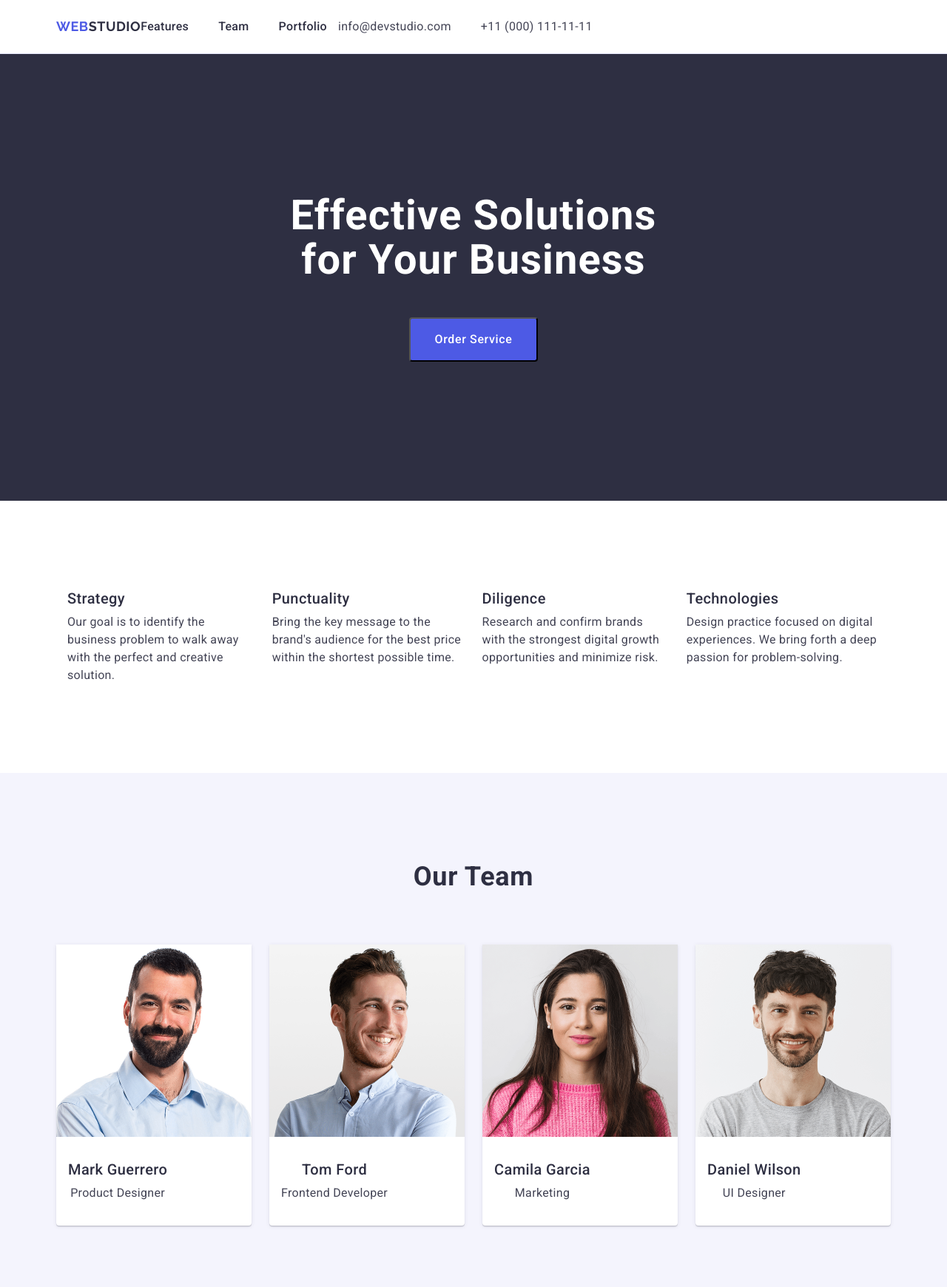
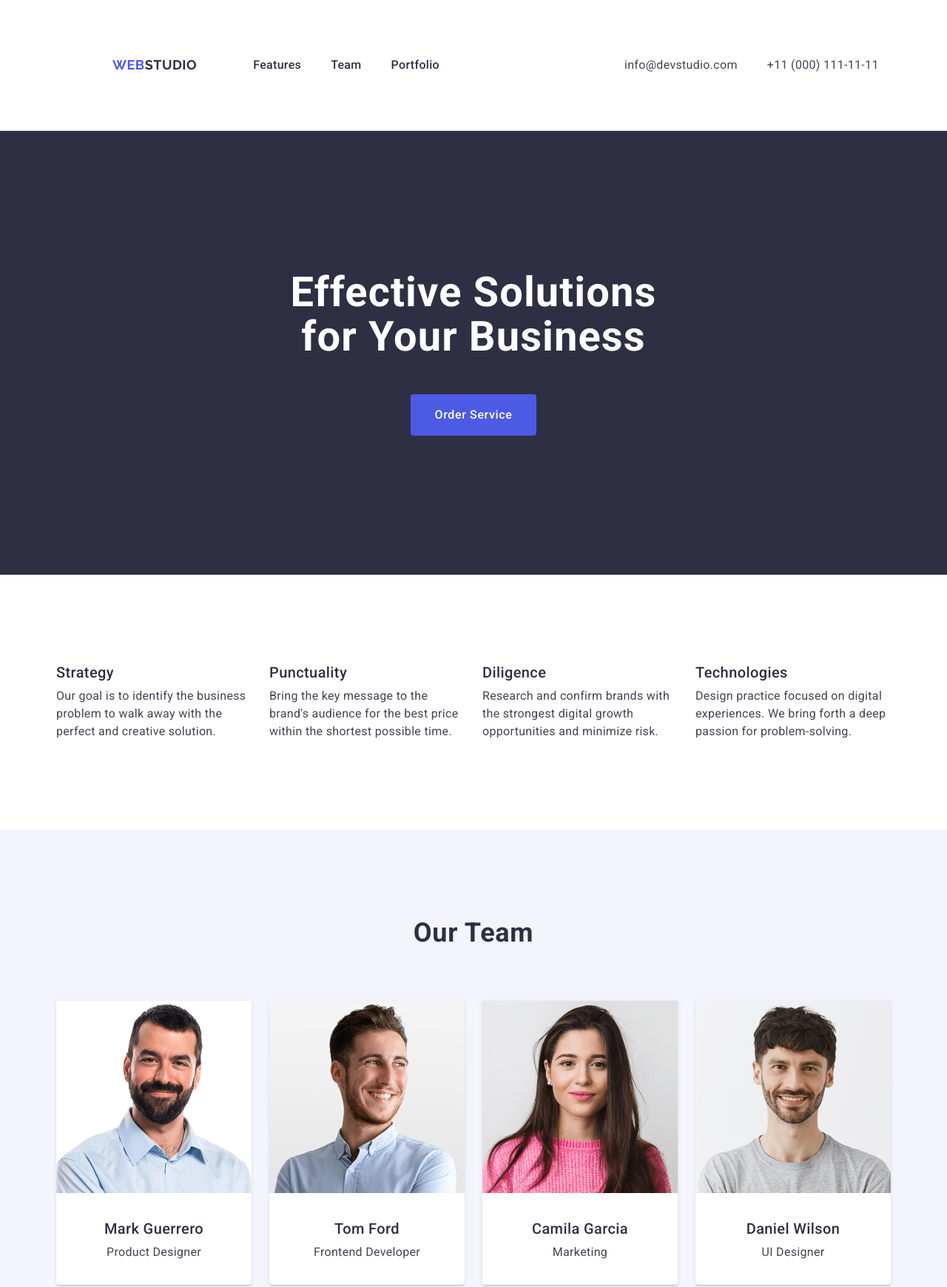
Before and after one commit to iryna-valchyshyn/goit-markup-hw-03, a plain HTML site: page index.html in a window 1280 px wide. Shown: the top 1740 px of the page at 74% size. Drawn offline with nearby package versions, Linux system fonts and the light colour scheme.

Commit message:
add index file

```diff
--- a/css/features.css
+++ b/css/features.css
@@ -15,7 +15,6 @@
     justify-content: center;
     flex-direction: row;
     gap: 24px;
-    padding: 0px 15px;
     max-width: 1158px;
 }
 
@@ -26,7 +25,6 @@
     flex-direction: row;
     gap: 24px;
 
-    padding: 0px 15px;
     max-width: 1158px;
 }
 
@@ -59,5 +57,5 @@
     justify-content: flex-start;
     flex-direction: column;
     gap: 8px;
-    max-width: 264px;
+    width: 264px;
 }
--- a/css/header.css
+++ b/css/header.css
@@ -33,6 +33,7 @@
     justify-content: flex-start;
     flex-direction: row;
     gap: 0;
+    margin: 76px;
 }
 
 .logo-akcent {
@@ -73,7 +74,7 @@
 }
 
 .logo-address {
-    margin-left: 15px;
+    margin-left: 250px;
     list-style-type: none;
     display: flex;
     align-items: center;
--- a/css/hero.css
+++ b/css/hero.css
@@ -15,7 +15,6 @@
     flex-direction: column;
     gap: 48px;
     padding: 0px 15px;
-    max-width: 1158px;
 }
 
 .title-hero {
@@ -54,6 +53,7 @@
     gap: 0px;
     border-radius: 4px;
     padding: 16px 32px;
+    border: none;
 }
 
 .hero-button:hover,
--- a/css/portfolio.css
+++ b/css/portfolio.css
@@ -37,19 +37,19 @@
     align-items: flex-start;
     justify-content: flex-start;
     flex-direction: row;
-    gap: 24px;
+    column-gap: 24px;
+    row-gap: 48px;
 }
 
 .portfolio-li {
-    display: flex;
+    display: block;
+    /*display: flex;*/
     align-items: flex-start;
     justify-content: flex-start;
     flex-direction: column;
     gap: 0px;
     min-width: 288px;
     max-width: 360px;
-    min-height: 360px;
-    max-height: 420px;
     background: var(--white);
 }
 
--- a/css/team.css
+++ b/css/team.css
@@ -46,9 +46,9 @@
     justify-content: flex-start;
     flex-direction: column;
     gap: 0px;
+    display: block;
     border-radius: 0 0 4px 4px;
     width: 264px;
-    height: 380px;
     box-shadow: 0 2px 1px 0 rgba(46, 47, 66, 0.08), 0 1px 1px 0 rgba(46, 47, 66, 0.16), 0 1px 6px 0 rgba(46, 47, 66, 0.08);
 
 
```
